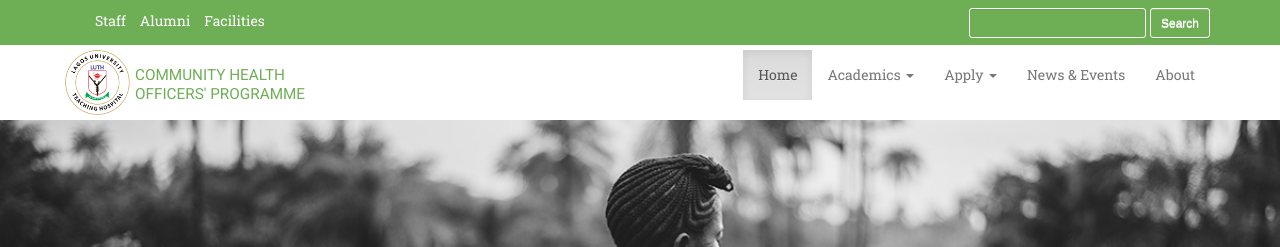
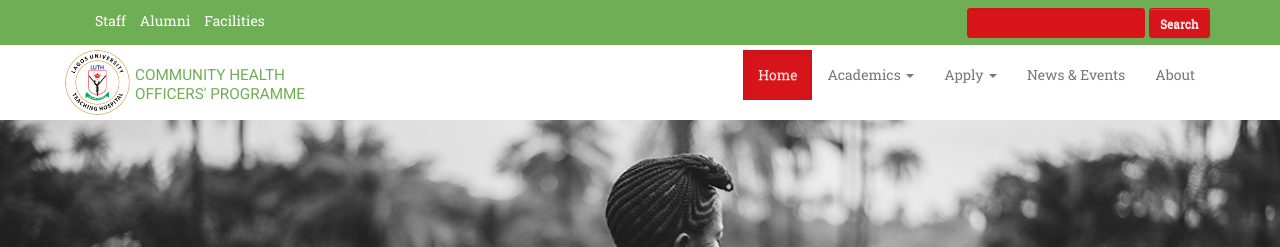
Before and after one commit to akenzua/chotp, a plain HTML site: page index.html in a window 1280 px wide. Shown: the top 247 px of the page. Drawn offline with nearby package versions, Linux system fonts and the light colour scheme.

Commit message:
Tried out red on main menu

```diff
--- a/css/main.css
+++ b/css/main.css
@@ -8,6 +8,29 @@ h1, h2, h3, h4, h5{
 }
 p, span{
 	font-family: 'Roboto', sans-serif;
+}
+#active a{
+	background: #D8141B;
+	color: #fbe7e8;
+}
+#search-bar button, #search-bar .form-control{
+	background: #D8141B;
+	color: #fbe7e8;
+	border-color: #D8141B;
+	font-family: 'Roboto Slab', sans-serif;
+}
+
+.navbar-default .navbar-nav>li>a{
+
+}
+
+.dropdown-menu{
+
+	background-color: #fbe7e8;
+}
+
+.navbar-nav .li a{
+	color: #f7d0d1;
 }
 
 .navbar{
--- a/index.html
+++ b/index.html
@@ -24,7 +24,7 @@
 				<li class="extraNav">Facilities</li>
 
 				  <!-- Search button -->
-				  <form class="navbar-form navbar-left pull-right" role="search">
+				  <form class="navbar-form navbar-left pull-right" id="search-bar" role="search">
 				  <div class="form-group">
 				  <input type="text" class="form-control input-sm">
 				  </div>
@@ -60,7 +60,7 @@
 				</div><!-- navbar-header -->
 				<div class="collapse navbar-collapse" id="collapse">
 					<ul class="nav navbar-nav navbar-right">
-						<li class="active"><a href="#home">Home</a></li>
+						<li class="active" id="active"><a href="#home">Home</a></li>
 						<li><a href="#academics" class="dropdown-toggle"
 						data-toggle="dropdown" role="button"
 						aria-haspopup="true"
```
